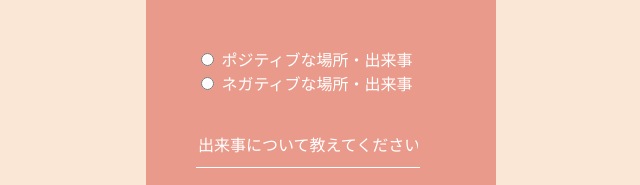
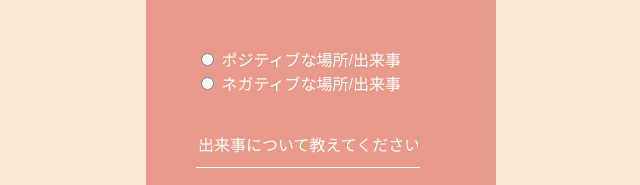
Before and after one commit to MappingStoryStudio/testform, a plain HTML site: page index.html in a window 1280 px wide. Shown: the part 348-533 px from the top of the page, 319-959 px from the left. Drawn offline with Linux system fonts and the light colour scheme; some packages are replaced by stand-ins of ours.

Commit message:
Update index.html

```diff
--- a/index.html
+++ b/index.html
@@ -144,11 +144,11 @@
 
 			<div class= "radiobutton">
 			<input type="radio" id="Choice1" name="Event" value="Positive" required>
-			<label for= "Choice1">ポジティブな場所・出来事</label>
+			<label for= "Choice1">ポジティブな場所/出来事</label>
 			</div>
 			<div class="radiobutton">
 			<input type="radio" id="Choice2" name="Event" value="Negative" required>
-			<label for= "Choice2">ネガティブな場所・出来事</label>
+			<label for= "Choice2">ネガティブな場所/出来事</label>
 			</div>
 
 			<div class="secondrow">
```
